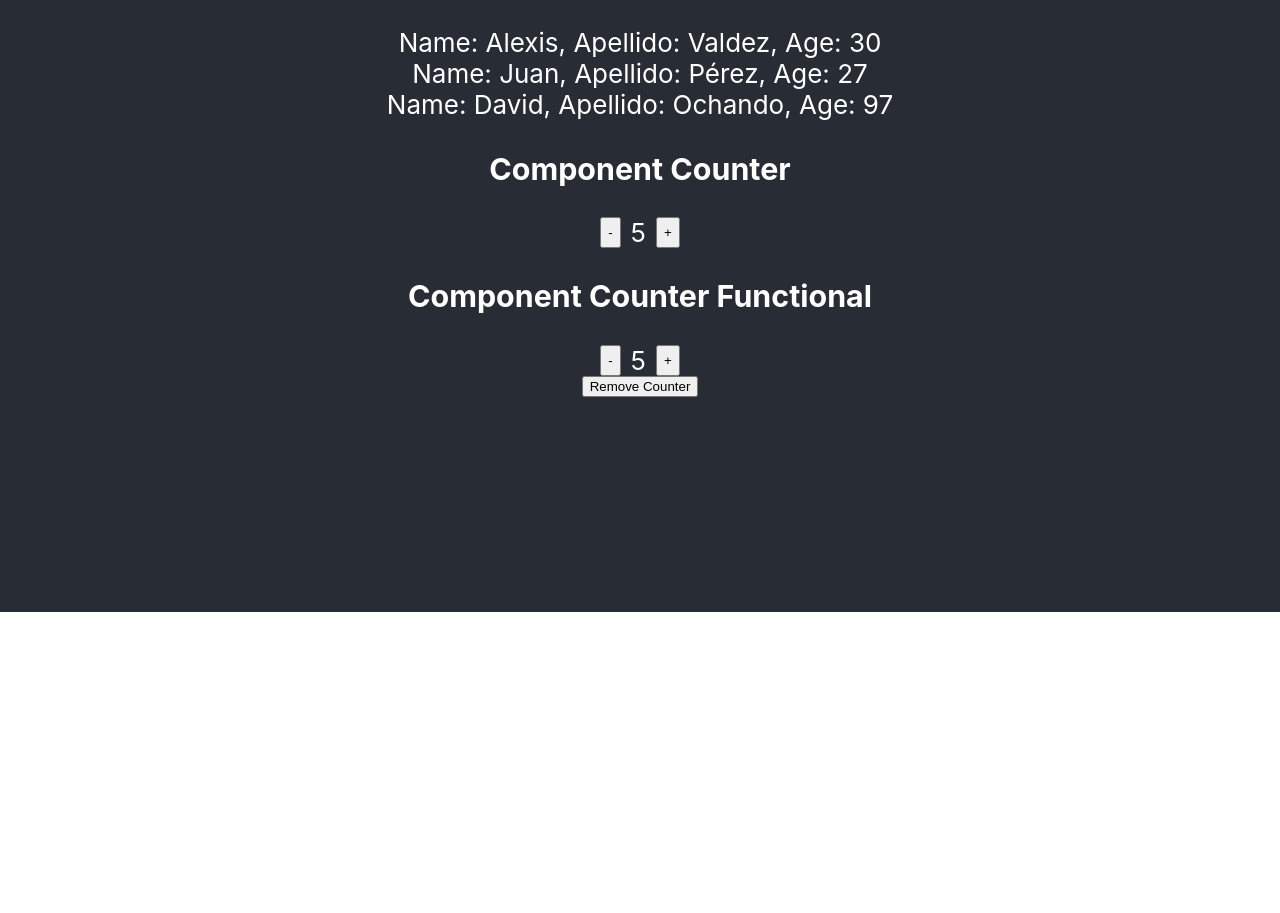
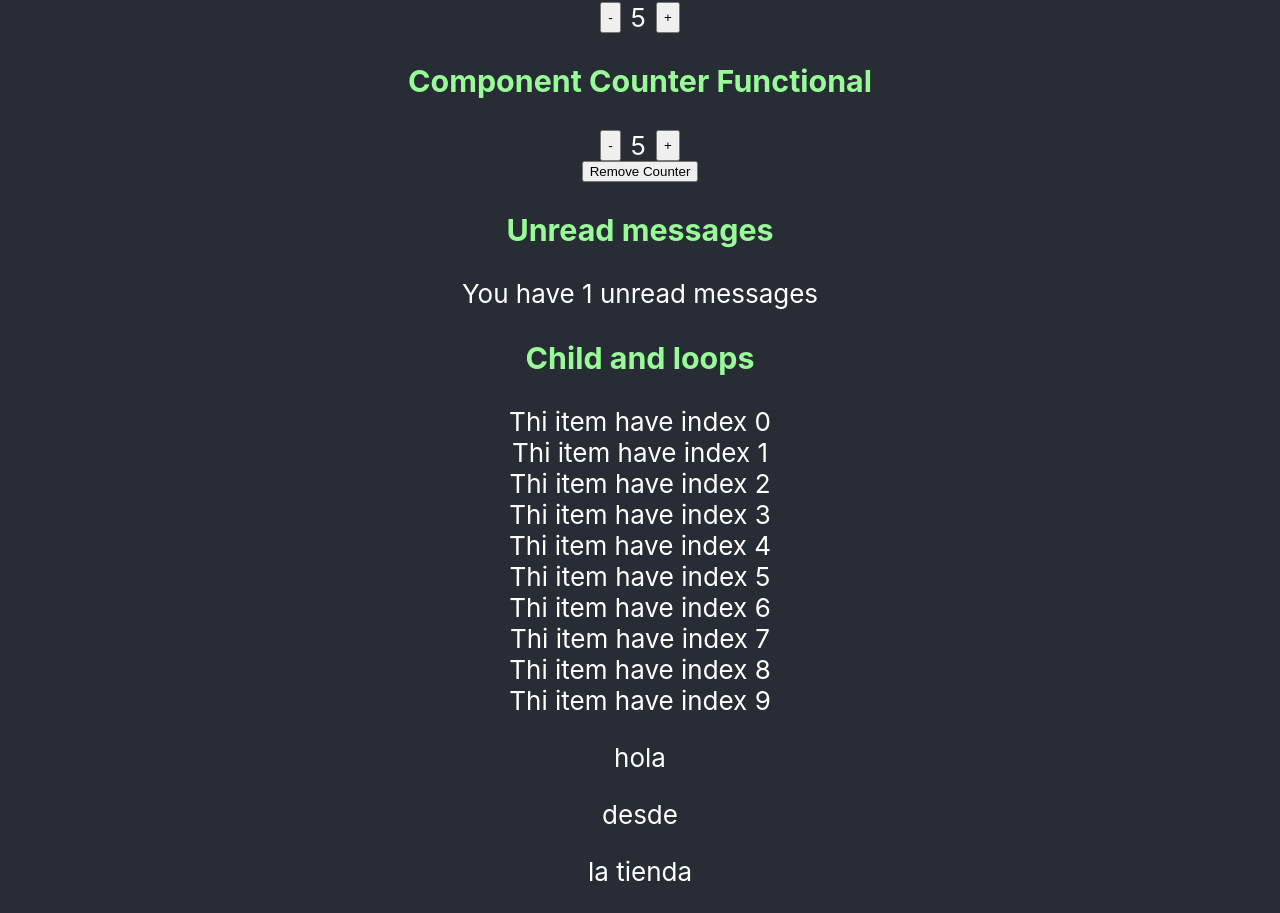
Before and after one commit to oscarval/GH_Kata_React, a React (Create React App) app: page / in a window 1280 px wide. Shown: the part 188-1101 px from the top of the page. Before the commit the page ends 800 px from the top, so only its background shows below. Built offline with nearby package versions, Linux system fonts and the light colour scheme.

Commit message:
Rendering conditional UnreadMessage Loop and childs

```diff
--- a/src/App.js
+++ b/src/App.js
@@ -3,6 +3,7 @@ import "./App.css";
 import { Person } from "./components/Person";
 import Counter from "./components/Counter";
 import CounterFunctional from "./components/CounterFunctional";
+import UnreadMessage from "./components/UnreadMessage";
 
 function App() {
   const [stateCounter, showCounters] = useState(true);
@@ -19,11 +20,37 @@ function App() {
             <CounterFunctional initialValue={5} step={2} />
           </React.Fragment>
         )}
+        <button onClick={removeCounters}>Remove Counter</button>
 
-        <button onClick={removeCounters}>Remove Counter</button>
+        <UnreadMessage unreadMessage={["hello!"]} />
+
+        <h3>Child and loops</h3>
+        <Padre max={10}>
+          {(index) => <div key={index}>Thi item have index {index}</div>}
+        </Padre>
+        <LoopFor></LoopFor>
       </header>
     </div>
   );
 }
 
+const Padre = (props) => {
+  const items = [];
+  for (let index = 0; index < props.max; index++) {
+    items.push(props.children(index));
+  }
+  return items;
+};
+
+const LoopFor = (props) => {
+  const data = ["hola", "desde", "la tienda"];
+  return (
+    <div>
+      {data.map((el) => (
+        <p key={el}>{el}</p>
+      ))}
+    </div>
+  );
+};
+
 export default App;
--- /dev/null
+++ b/src/components/UnreadMessage.jsx
@@ -0,0 +1,15 @@
+import React from "react";
+
+const UnreadMessage = (props) => {
+  const unreadMessage = props.unreadMessage;
+  return (
+    <div>
+      <h3>Unread messages</h3>
+      {unreadMessage.length > 0 && (
+        <div>You have {unreadMessage.length} unread messages</div>
+      )}
+    </div>
+  );
+};
+
+export default UnreadMessage;
--- a/src/index.css
+++ b/src/index.css
@@ -1,13 +1,17 @@
 body {
   margin: 0;
-  font-family: -apple-system, BlinkMacSystemFont, 'Segoe UI', 'Roboto', 'Oxygen',
-    'Ubuntu', 'Cantarell', 'Fira Sans', 'Droid Sans', 'Helvetica Neue',
+  font-family: -apple-system, BlinkMacSystemFont, "Segoe UI", "Roboto", "Oxygen",
+    "Ubuntu", "Cantarell", "Fira Sans", "Droid Sans", "Helvetica Neue",
     sans-serif;
   -webkit-font-smoothing: antialiased;
   -moz-osx-font-smoothing: grayscale;
 }
 
 code {
-  font-family: source-code-pro, Menlo, Monaco, Consolas, 'Courier New',
+  font-family: source-code-pro, Menlo, Monaco, Consolas, "Courier New",
     monospace;
 }
+
+h3 {
+  color: palegreen;
+}
```
